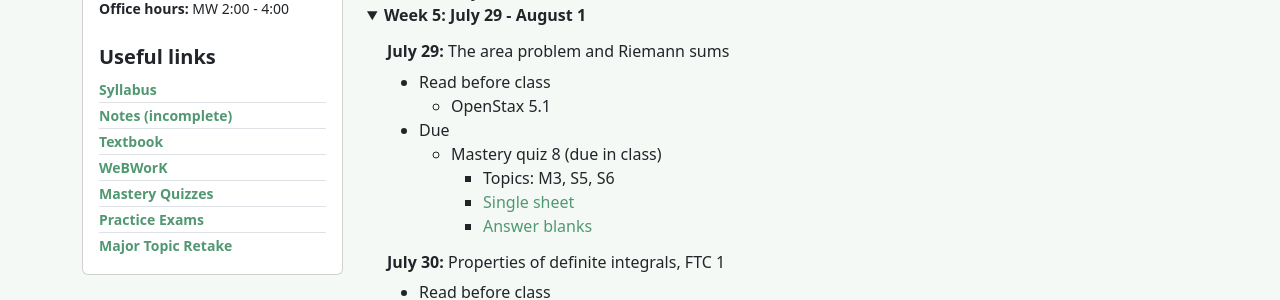
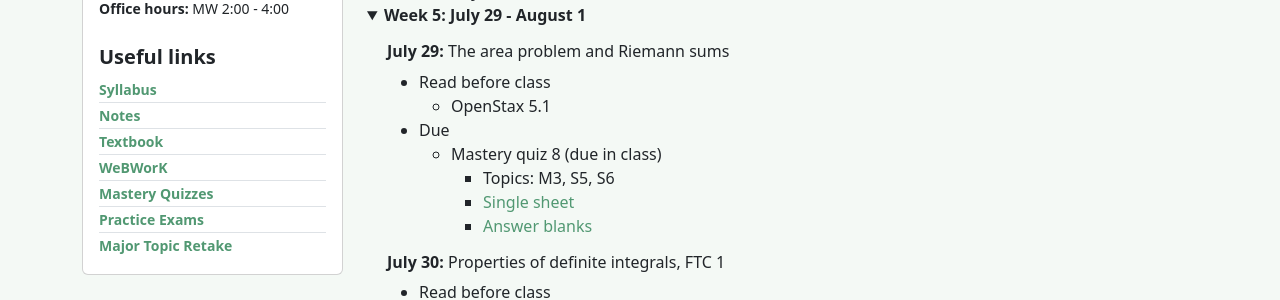
Before and after one commit to bncling/bncl-site, a Jekyll site: the page built from _courses/GW1231_summer_24.markdown, in a window 1280 px wide and 900 px high. Shown: the part 316-616 px from the top of the window. Built offline with Jekyll 4.4.1, drawn with Linux system fonts in a browser that asks for light colours.

Commit message:
rebuilding site Sat Jul 27 11:18:36 EDT 2024

```diff
--- a/_data/course_info.yml
+++ b/_data/course_info.yml
@@ -7,7 +7,7 @@ GW1231_summer_24:
 
 GW1231_summer_24_links:
   Syllabus: "/assets/documents/GW1231_summer_24_syllabus.pdf"
-  Notes (incomplete): "/assets/documents/1231_summer_24_notes.pdf"
+  Notes: "/assets/documents/1231_summer_24_notes.pdf"
   Textbook: https://openstax.org/details/books/calculus-volume-1
   WeBWorK: "https://openmath.library.gwu.edu/webwork2/2024-summer-math1231-clingenpeel/"
   Mastery Quizzes: "#mastery-quizzes"
```
Also changed, not shown: 1 other file.
